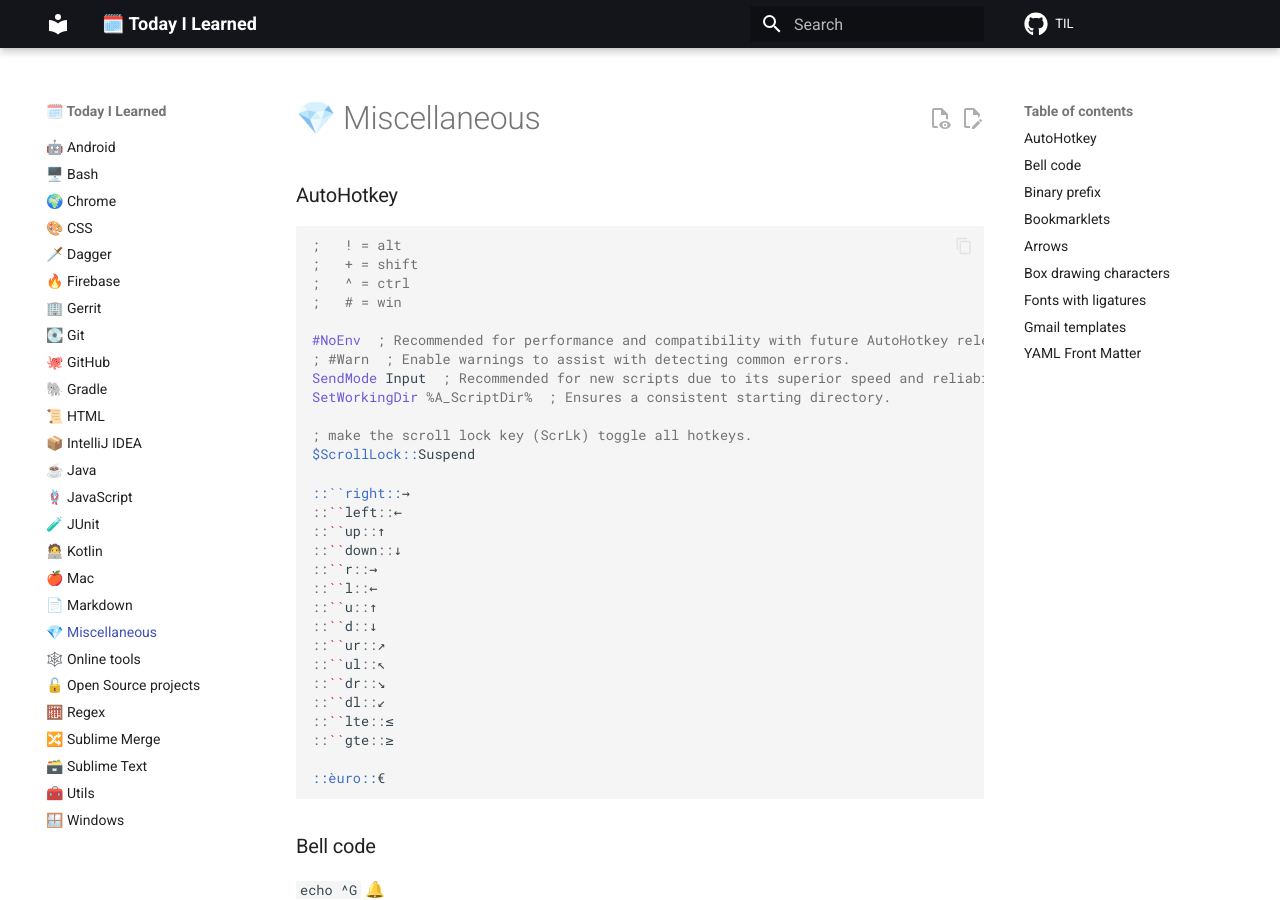
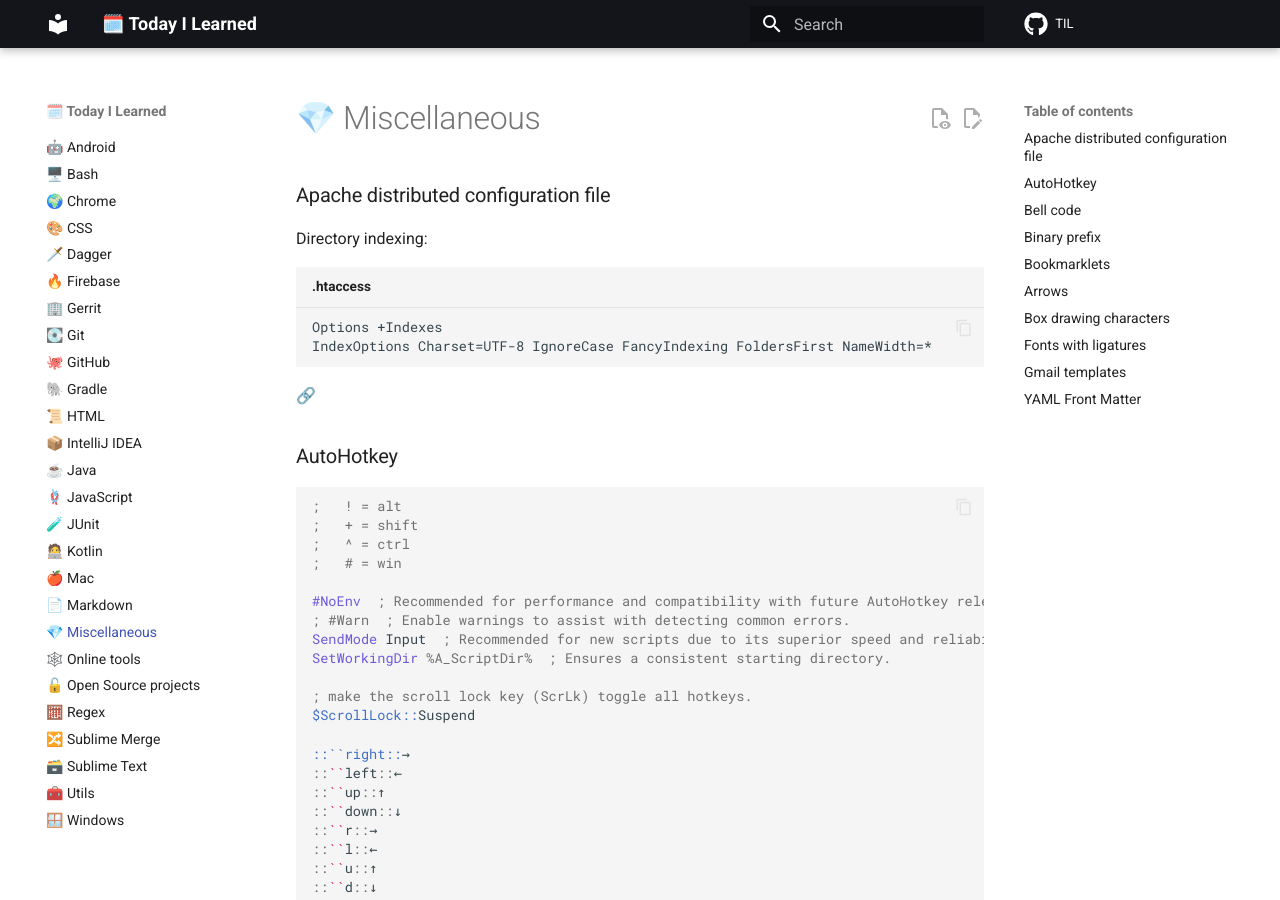
Before and after one commit to SimonMarquis/TIL, an MkDocs documentation site: the page built from docs/miscellaneous.md, in a window 1280 px wide and 900 px high. Built offline with MkDocs 1.6.1 and Material for MkDocs 9.7.7, drawn with Linux system fonts in a browser that asks for light colours; comment, search, counter and statistics services are not loaded.

Commit message:
[Miscellaneous] Apache distributed configuration file

````diff
--- a/docs/miscellaneous.md
+++ b/docs/miscellaneous.md
@@ -1,6 +1,17 @@
 ---
 title: 💎 Miscellaneous
 ---
+
+### Apache distributed configuration file
+
+Directory indexing:
+
+```text title=".htaccess"
+Options +Indexes
+IndexOptions Charset=UTF-8 IgnoreCase FancyIndexing FoldersFirst NameWidth=*
+```
+
+[🔗](https://httpd.apache.org/docs/2.4/mod/mod_autoindex.html#indexoptions)
 
 ### AutoHotkey
 
````
